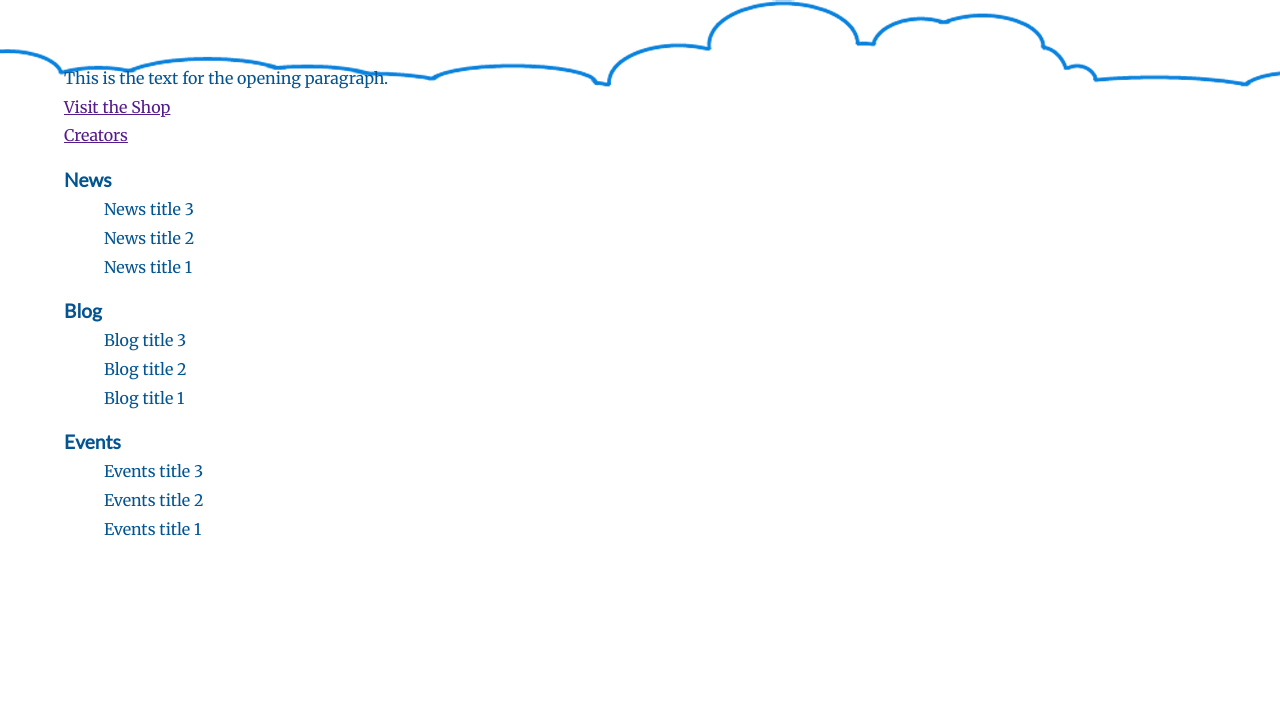
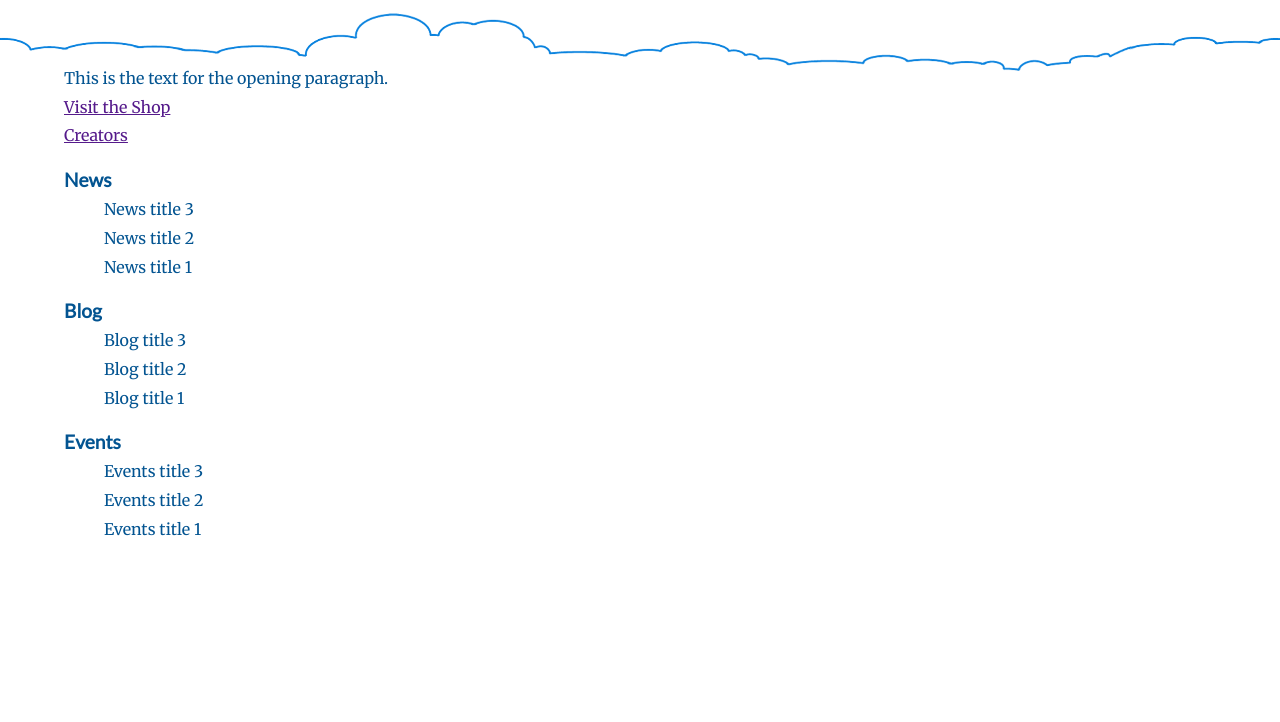
Before and after one commit to spenguin/soaringpenguinpress, a PHP site: page / in a window 1280 px wide. Shown: the part 48-770 px from the top of the page. Run offline with PHP 8.4, Linux system fonts and the light colour scheme; some libraries are stand-ins or nearby versions.

Commit message:
Added image to top of page.

```diff
--- a/css/partials/structure/_structure.wrappers.scss
+++ b/css/partials/structure/_structure.wrappers.scss
@@ -25,7 +25,9 @@ header {
 main {
     padding: 5%;
     flex: 1;
-    background: url( img/header-bg3.png ) no-repeat;
+    background: url( ../img/header-bg3.png ) no-repeat;
+    background-size: 100%;
+    background-position-y: 2%;
 
 }
 
--- a/css/style.css
+++ b/css/style.css
@@ -87,7 +87,9 @@ header {
 main {
   padding: 5%;
   flex: 1;
-  background: url(img/header-bg3.png) no-repeat;
+  background: url(../img/header-bg3.png) no-repeat;
+  background-size: 100%;
+  background-position-y: 2%;
 }
 
 footer {
```
